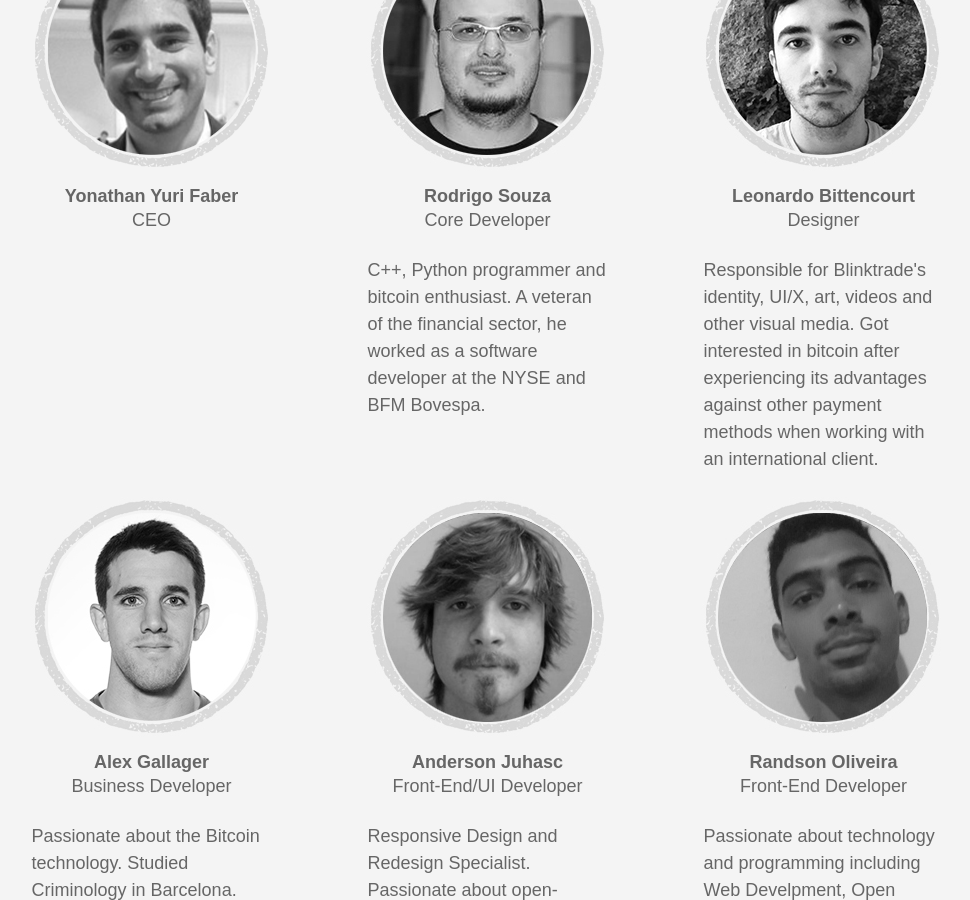
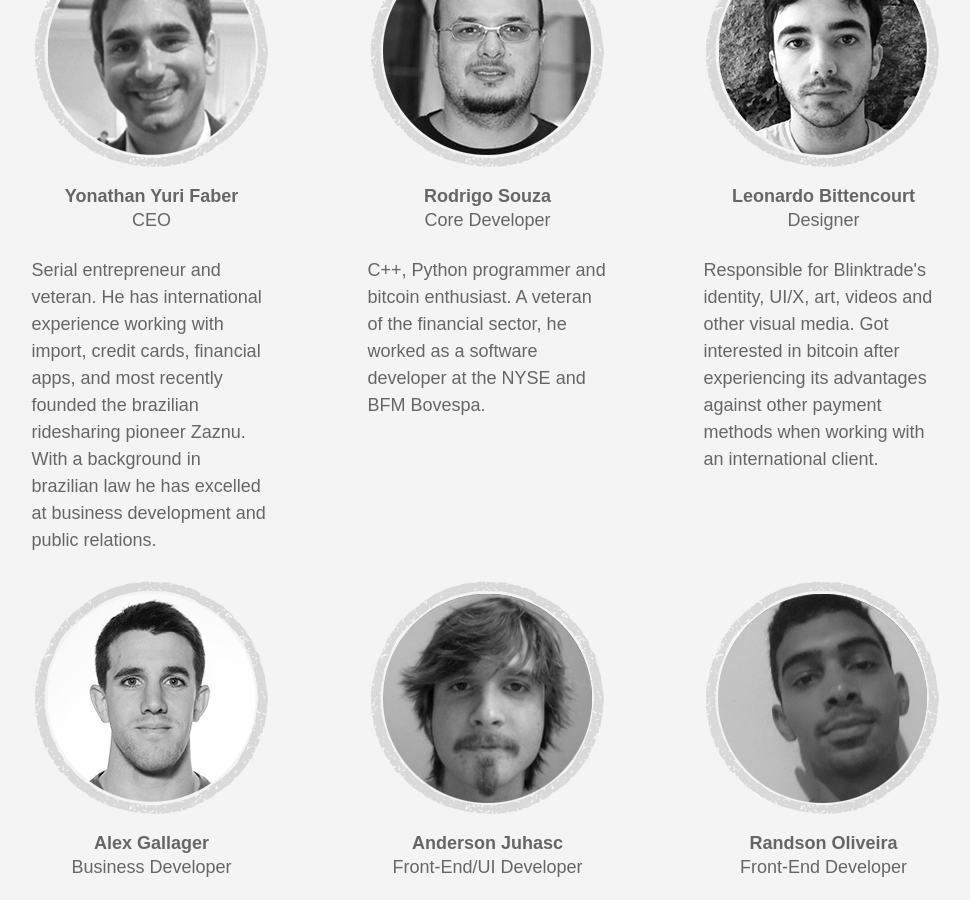
Before and after one commit to blinktrade/blinktrade.github.io, a Jekyll site: the page built from index.html, in a window 1280 px wide and 900 px high, scrolled down 1969 px. Shown: the whole window, without its empty margins (155-1125 px from the left). Built offline with Jekyll 4.4.1, drawn with Linux system fonts in a browser that asks for light colours; some web fonts are replaced; the list of posts is cut into pages by our own code.

Commit message:
Yonathan

```diff
--- a/index.html
+++ b/index.html
@@ -248,7 +248,7 @@ classe: home
                                 </h3>
                                 <!-- /.team-item__title -->
 
-                                <p>  </p>
+                                <p> Serial entrepreneur and veteran. He has international experience working with import, credit cards, financial apps, and most recently founded the brazilian ridesharing pioneer Zaznu. With a background in brazilian law he has excelled at business development and public relations. </p>
                             </div>
                         </div>
                         <!-- /.team-item -->
```
